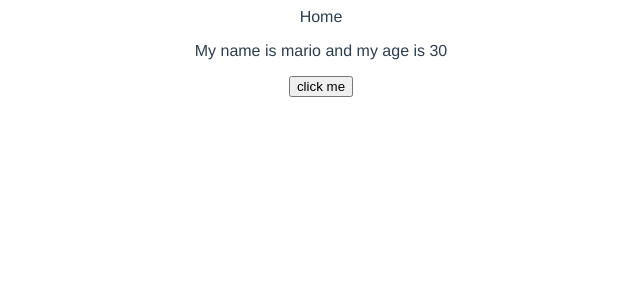
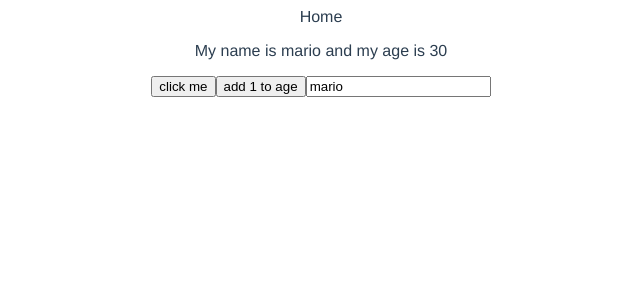
Before and after one commit to BK-97/Vue.js-Tutorial, a Vue app: page / in a window 1280 px wide. Shown: the top 300 px of the page, without its empty margins (319-959 px from the left). Built offline with nearby package versions, Linux system fonts and the light colour scheme.

Commit message:
refsForReactive

```diff
--- a/src/views/HomeView.vue
+++ b/src/views/HomeView.vue
@@ -1,7 +1,9 @@
 <template>
   <div class="home">Home
-    <p ref="p">My name is {{  name }} and my age is {{ age }}</p>
+    <p>My name is {{  name }} and my age is {{ age }}</p>
     <button @click="handleclick"> click me</button>
+    <button @click="age++"> add 1 to age</button>
+    <input type="text" v-model="name">
   </div>
 </template>
 <script>
@@ -11,18 +13,20 @@
   name: 'HomeView',
   setup(){
 
-    const p =ref(null)
-
-    let name='mario'
-    let age=30
+    let name=ref('mario')
+    let age=ref(30)
 
     const handleclick = () =>{
-      console.log(p.value)
-      p.value.classList.add('test')
-      p.value.textContent='hello'
+      name.value='luigi'
+      age.value=35
     }
     return{
-      name,age,handleclick,p
+      name,age,handleclick
+    }
+  },
+  data(){
+    return {
+      score:5
     }
   }
 }
```
